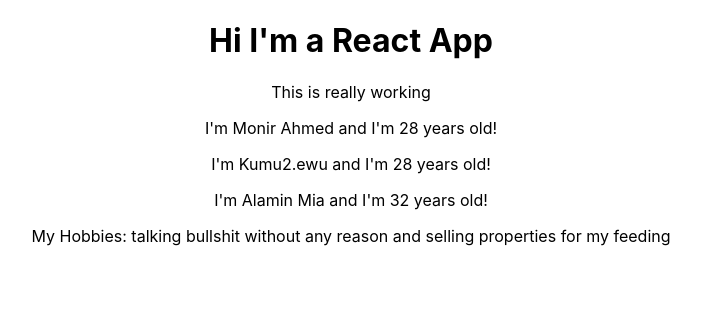
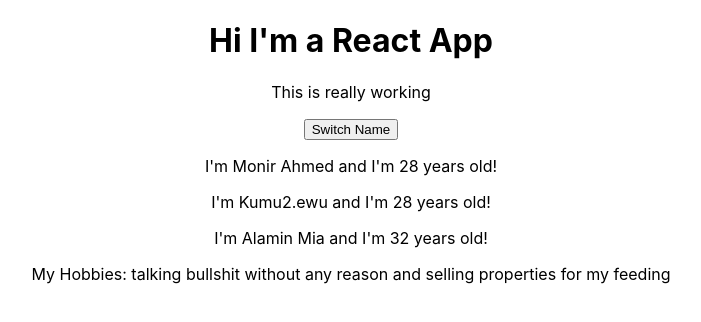
Before and after one commit to monirahmedtanveen/reactJs-cheatsheet, a React (Create React App) app in the folder react-complete-guide/: page / in a window 1280 px wide. Shown: the top 322 px of the page, without its empty margins (289-990 px from the left). Built offline with nearby package versions, Linux system fonts and the light colour scheme.

Commit message:
using useState() hook for state manipulation

```diff
--- a/react-complete-guide/src/App.js
+++ b/react-complete-guide/src/App.js
@@ -1,4 +1,4 @@
-import React, { Component } from 'react';
+import React, { Component, useState } from 'react';
 import './App.css';
 import Person from './Person/Person';
 
@@ -16,28 +16,78 @@
 //   // return React.createElement('div', {className : 'App'}, React.createElement('h1', null, 'Hi I\'m a React App'))
 // }
 
-class App extends Component {
-  state = {
+// class App extends Component {
+//   state = {
+//     person: [
+//       { name: "Monir Ahmed", age: 28 },
+//       { name: "Kumu2.ewu", age: 28 },
+//       { name: "Alamin Mia", age: 32 },
+//     ]
+//   }
+
+//   switchNameHandler = () => {
+//     // console.log("Was Clicked!!");
+//     // DON'T DO THIS => this.state.person[0].name = "Monir Ahmed Tanveen";
+//     this.setState({
+//       person: [
+//         { name: "Monir Ahmed", age: 28 },
+//         { name: "Jannatun Kumu2.ewu", age: 28 },
+//         { name: "Alamin Mia", age: 35 },
+//       ]
+//     })
+//   }
+
+//   render () {
+//     return (
+//       <div className="App">
+//         <h1>Hi I'm a React App</h1>
+//         <p>This is really working</p>
+//         <button onClick={this.switchNameHandler}>Switch Name</button>
+//         <Person name={this.state.person[0].name} age={this.state.person[0].age}></Person>
+//         <Person name={this.state.person[1].name} age={this.state.person[1].age}></Person>
+//         <Person name={this.state.person[2].name} age={this.state.person[2].age}>My Hobbies: talking bullshit without any reason and selling properties for my feeding</Person>
+//       </div>
+//     );
+
+//     // return React.createElement('div', {className : 'App'}, React.createElement('h1', null, 'Hi I\'m a React App'))
+//   }
+// }
+
+const App = props => {
+  const [personsState, setPersonsState] = useState({
     person: [
       { name: "Monir Ahmed", age: 28 },
       { name: "Kumu2.ewu", age: 28 },
       { name: "Alamin Mia", age: 32 },
     ]
+  });
+
+  const [otherState, setOterState] = useState('Some other value of state');
+
+  const switchNameHandler = () => {
+    setPersonsState({
+      person: [
+        { name: "Monir Ahmed", age: 28 },
+        { name: "Jannatun Kumu2.ewu", age: 28 },
+        { name: "Alamin Mia", age: 35 },
+      ]
+    });
   }
 
-  render () {
+  console.log(personsState, otherState);
+
   return (
     <div className="App">
       <h1>Hi I'm a React App</h1>
       <p>This is really working</p>
-        <Person name={this.state.person[0].name} age={this.state.person[0].age}></Person>
-        <Person name={this.state.person[1].name} age={this.state.person[1].age}></Person>
-        <Person name={this.state.person[2].name} age={this.state.person[2].age}>My Hobbies: talking bullshit without any reason and selling properties for my feeding</Person>
+      <button onClick={switchNameHandler}>Switch Name</button>
+      <Person name={personsState.person[0].name} age={personsState.person[0].age}></Person>
+      <Person name={personsState.person[1].name} age={personsState.person[1].age}></Person>
+      <Person name={personsState.person[2].name} age={personsState.person[2].age}>My Hobbies: talking bullshit without any reason and selling properties for my feeding</Person>
     </div>
   );
 
   // return React.createElement('div', {className : 'App'}, React.createElement('h1', null, 'Hi I\'m a React App'))
 }
-}
 
 export default App;
```
Lines whose indentation alone changed are shown as unchanged.
